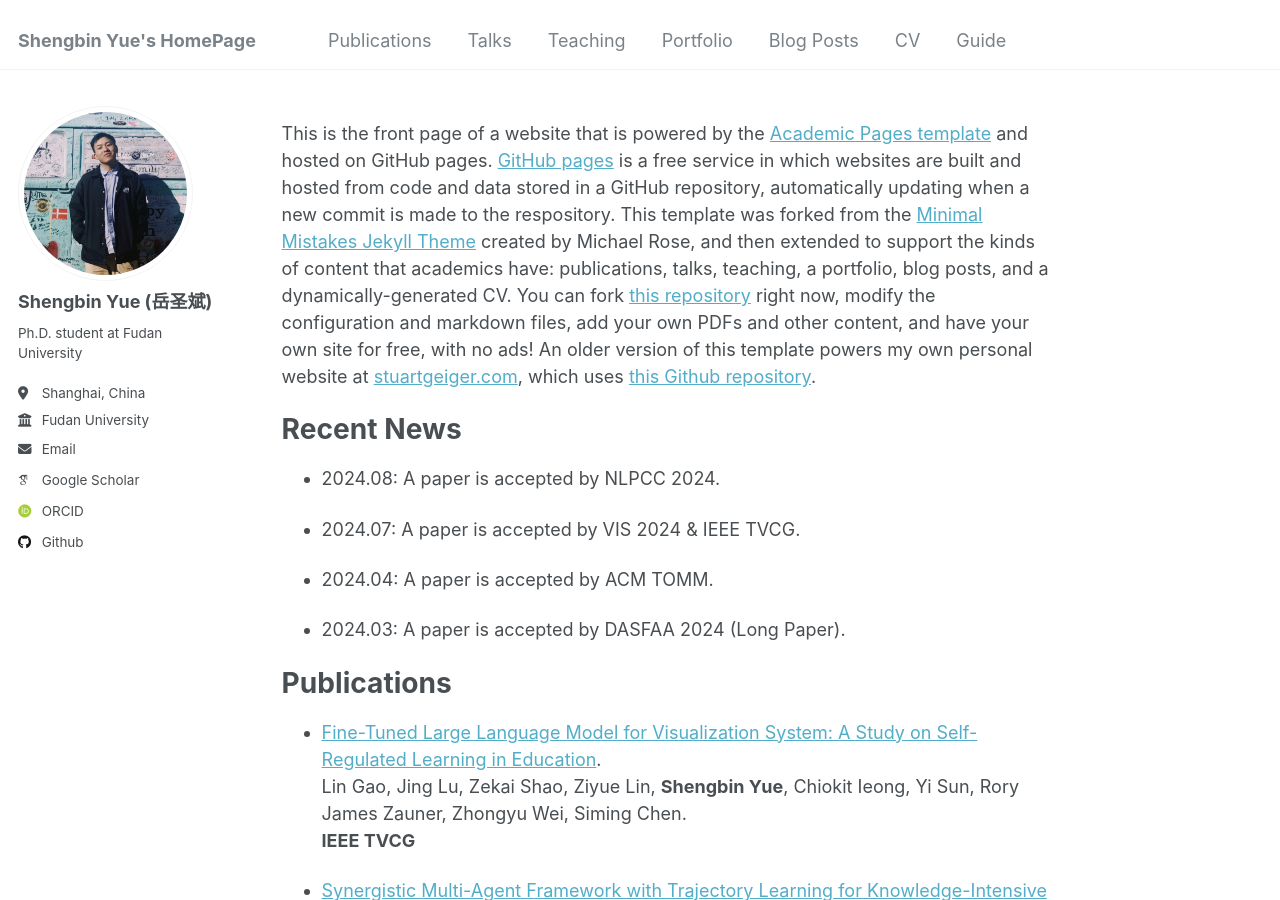
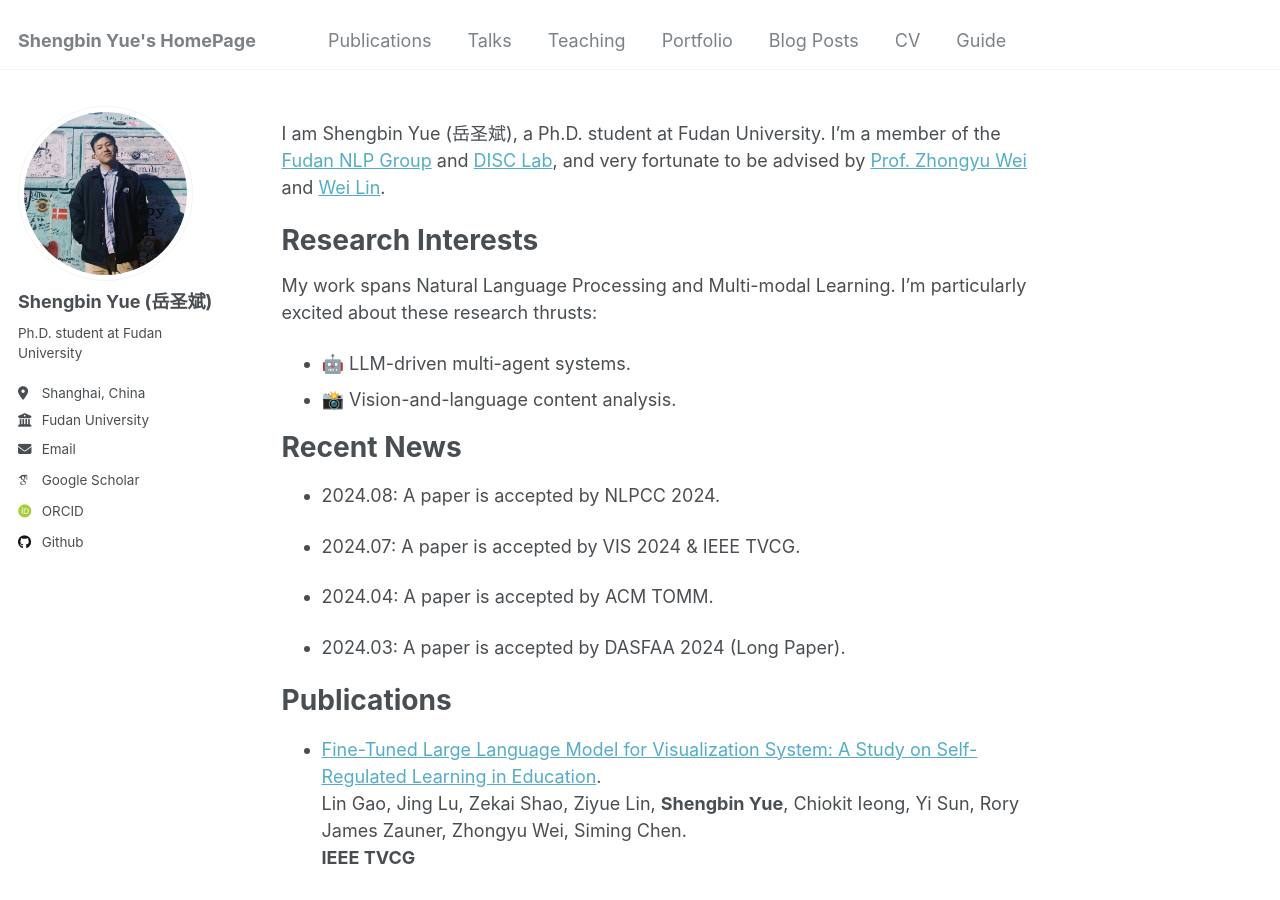
Before and after one commit to yueshengbin/yueshengbin.github.io, a Jekyll site: the page built from _pages/about.md, in a window 1280 px wide and 900 px high. Built offline with Jekyll 4.4.1, drawn with Linux system fonts in a browser that asks for light colours; some web fonts are replaced.

Commit message:
Update about.md

```diff
--- a/_pages/about.md
+++ b/_pages/about.md
@@ -7,7 +7,14 @@
   - /about.html
 ---
 
-This is the front page of a website that is powered by the [Academic Pages template](https://github.com/academicpages/academicpages.github.io) and hosted on GitHub pages. [GitHub pages](https://pages.github.com) is a free service in which websites are built and hosted from code and data stored in a GitHub repository, automatically updating when a new commit is made to the respository. This template was forked from the [Minimal Mistakes Jekyll Theme](https://mmistakes.github.io/minimal-mistakes/) created by Michael Rose, and then extended to support the kinds of content that academics have: publications, talks, teaching, a portfolio, blog posts, and a dynamically-generated CV. You can fork [this repository](https://github.com/academicpages/academicpages.github.io) right now, modify the configuration and markdown files, add your own PDFs and other content, and have your own site for free, with no ads! An older version of this template powers my own personal website at [stuartgeiger.com](http://stuartgeiger.com), which uses [this Github repository](https://github.com/staeiou/staeiou.github.io).
+I am Shengbin Yue (岳圣斌), a Ph.D. student at Fudan University. I’m a member of the [Fudan NLP Group](https://nlp.fudan.edu.cn/nlpen/main.htm) and [DISC Lab](http://www.fudan-disc.com/), and very fortunate to be advised by [Prof. Zhongyu Wei](http://www.fudan-disc.com/people/zywei) and [Wei Lin](https://iics.fudan.edu.cn/41/d7/c33358a410071/page.htm).
+
+
+Research Interests
+======
+My work spans Natural Language Processing and Multi-modal Learning. I’m particularly excited about these research thrusts:
+* 🤖 LLM-driven multi-agent systems.
+* 📸 Vision-and-language content analysis.
 
 Recent News
 ======
```
